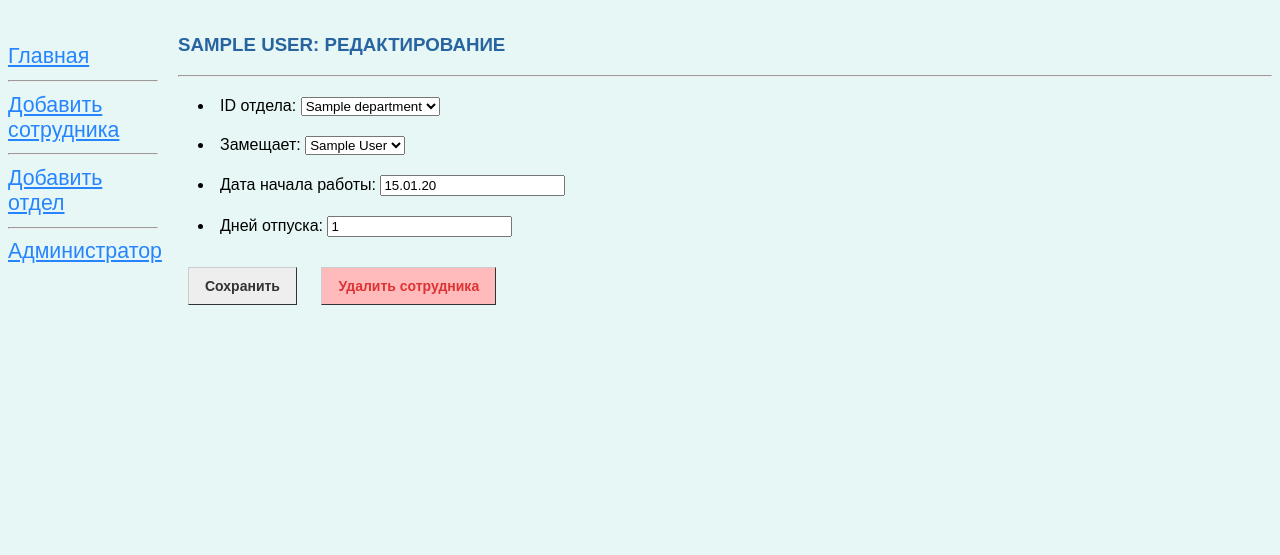
After one commit to SipakovV/vacation_scheduler, a Django app: page /vacations/employee/1/edit in a window 1280 px wide. The commit adds this page. Shown: the part 98-653 px from the top of the page. Run offline with Django 3.2, Linux system fonts and the light colour scheme; tables that the repository leaves empty hold one stand-in row (values such as "Sample post").

Commit message:
Added employee edit page

```diff
--- a/vacations/models.py
+++ b/vacations/models.py
@@ -20,7 +20,7 @@ class Department(models.Model):
 class Employee(models.Model):
     name = models.CharField(max_length=50, verbose_name='ФИО')
     department = models.ForeignKey(Department, on_delete=models.CASCADE, verbose_name='ID отдела')
-    replaces = models.ForeignKey('self', on_delete=models.CASCADE, verbose_name='Замещает', default=None, blank=True,
+    replaces = models.ForeignKey('self', on_delete=models.SET_NULL, verbose_name='Замещает', default=None, blank=True,
                                  null=True)
     # replaces = models.IntegerField(verbose_name='ID замещаемых работников')
     rating = models.FloatField(verbose_name='Рейтинг', default=0)
--- a/vacations/static/vacations/style.css
+++ b/vacations/static/vacations/style.css
@@ -71,6 +71,24 @@ li {
     text-align: left;
 }
 
+.button {
+  font: bold 14px Arial;
+  text-decoration: none;
+  background-color: #EEEEEE;
+  color: #333333;
+  margin: 10px;
+  padding: 10px 16px 10px 16px;
+  border-top: 1px solid #CCCCCC;
+  border-right: 1px solid #333333;
+  border-bottom: 1px solid #333333;
+  border-left: 1px solid #CCCCCC;
+}
+
+.deletebutton {
+  background-color: #FFBBBB;
+  color: #DD3333;
+}
+
 th, td {
     padding: 10px;
     height: 10px;
--- a/vacations/templates/vacations/add_department.html
+++ b/vacations/templates/vacations/add_department.html
@@ -1,13 +1,13 @@
 {% extends "layout/basic.html" %}
 
-{% block title %}Добавить отдел{% endblock %}
+{% block title %}Добавление отдела{% endblock %}
 
 {% block content %}
 <section>
     <h3>Добавление отдела</h3><hr>
     <form method="post">
         {% csrf_token %}
-        {{ form.as_p }}
+        {{ form.as_ul }}
         <input type="submit" value="Добавить">
     </form>
 </section>
--- a/vacations/templates/vacations/add_employee.html
+++ b/vacations/templates/vacations/add_employee.html
@@ -1,6 +1,6 @@
 {% extends "layout/basic.html" %}
 
-{% block title %}Добавить сотрудника{% endblock %}
+{% block title %}Добавление сотрудника{% endblock %}
 
 {% block content %}
 <section>
--- a/vacations/templates/vacations/details.html
+++ b/vacations/templates/vacations/details.html
@@ -1,6 +1,6 @@
 {% extends "layout/basic.html" %}
 
-{% block title %}Карточка сотрудника{% endblock %}
+{% block title %}{{ employee.name }}{% endblock %}
 
 {% block content %}
 <section>
--- /dev/null
+++ b/vacations/templates/vacations/edit_employee.html
@@ -0,0 +1,16 @@
+{% extends "layout/basic.html" %}
+
+{% block title %}{{ employee.name }}{% endblock %}
+
+{% block content %}
+<section>
+    <h3>{{ employee.name }}: Редактирование</h3><hr>
+    <form method="post">
+        {% csrf_token %}
+            {{ form.as_ul }}
+        <input type="submit" class="button" value="Сохранить">
+
+        <a href="{% url 'index' %}" class="button deletebutton">Удалить сотрудника</a>
+    </form>
+</section>
+{% endblock %}
--- a/vacations/urls.py
+++ b/vacations/urls.py
@@ -1,18 +1,14 @@
 from django.urls import path, re_path
 from django.views.generic import TemplateView
 
-from .views import index, by_department, details, VacationCreateView, EmployeeCreateView, success, DepartmentCreateView
+from .views import index, by_department, details, VacationCreateView, EmployeeCreateView, EmployeeUpdateView, success, DepartmentCreateView
 
 urlpatterns = [
     path('', index, name='index'),
     path('department/add/', DepartmentCreateView.as_view(), name='add_department'),
     path('department/<int:department_id>/', by_department, name='by_department'),
-    #path('add/', VacationCreateView.as_view(), name='add'),
-    #re_path(r'^add/(?P<empl>\d+)/$', VacationCreateView.as_view(), name='add'),
-    #path('add/<int:empl>/', VacationCreateView.as_view(), name='add'),
     path('employee/add/', EmployeeCreateView.as_view(), name='add_employee'),
-    #path('add_employee/', EmployeeCreateView.as_view(), name='add_employee'),
-
+    path('employee/<int:pk>/edit', EmployeeUpdateView.as_view(), name='employee_update_form'),
     path('employee/<int:employee_id>/', VacationCreateView.as_view(), name='details'),
 
     #path('success/', success, name='success'),
--- a/vacations/views.py
+++ b/vacations/views.py
@@ -1,6 +1,6 @@
 from django.shortcuts import render, get_object_or_404
 
-from django.views.generic.edit import CreateView
+from django.views.generic.edit import CreateView, UpdateView
 from django.urls import reverse_lazy
 from pyatspi import setTimeout
 
@@ -23,6 +23,19 @@ class EmployeeCreateView(CreateView):
     success_url = reverse_lazy('index')
 
 
+class EmployeeUpdateView(UpdateView):
+    template_name = 'vacations/edit_employee.html'
+    #form_class = EmployeeForm
+    success_url = reverse_lazy('index')
+    model = Employee
+    fields = ('department', 'replaces', 'entry_date', 'vacation_days')
+    template_name_suffix = '_update_form'
+    #employee = get_object_or_404(pk=kwargs.get('employee_id')
+
+    def get_context_data(self, **kwargs):
+        context = super().get_context_data(**kwargs)
+        context['employee'] = Employee.objects.get(pk=int(self.kwargs['pk']))
+        return context
     #def get_success_url(self):
     #    return reverse_lazy('details', kwargs={'employee_id': employee_id})
 
```
Also changed, not shown: vacations/migrations/0009_auto_20210829_1434.py (added).
